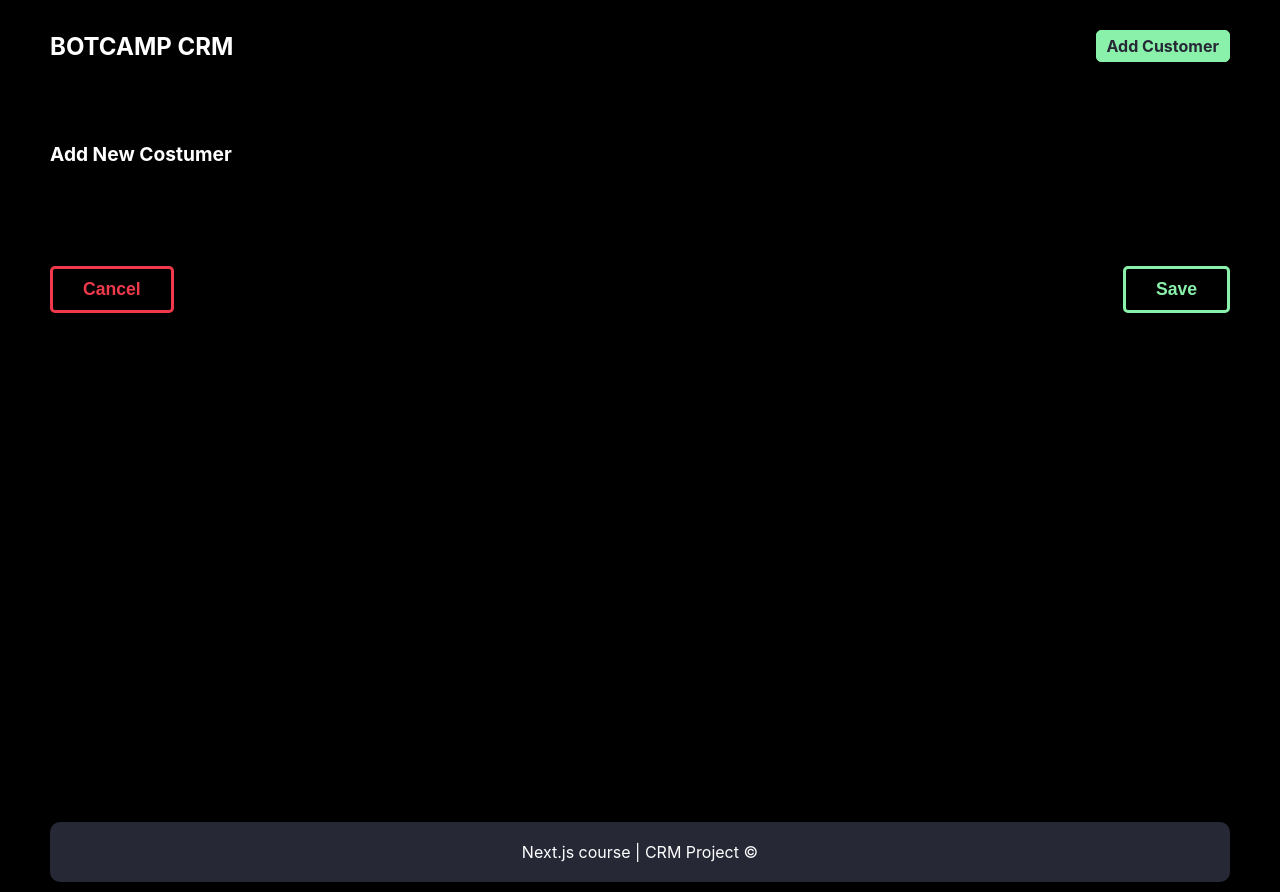
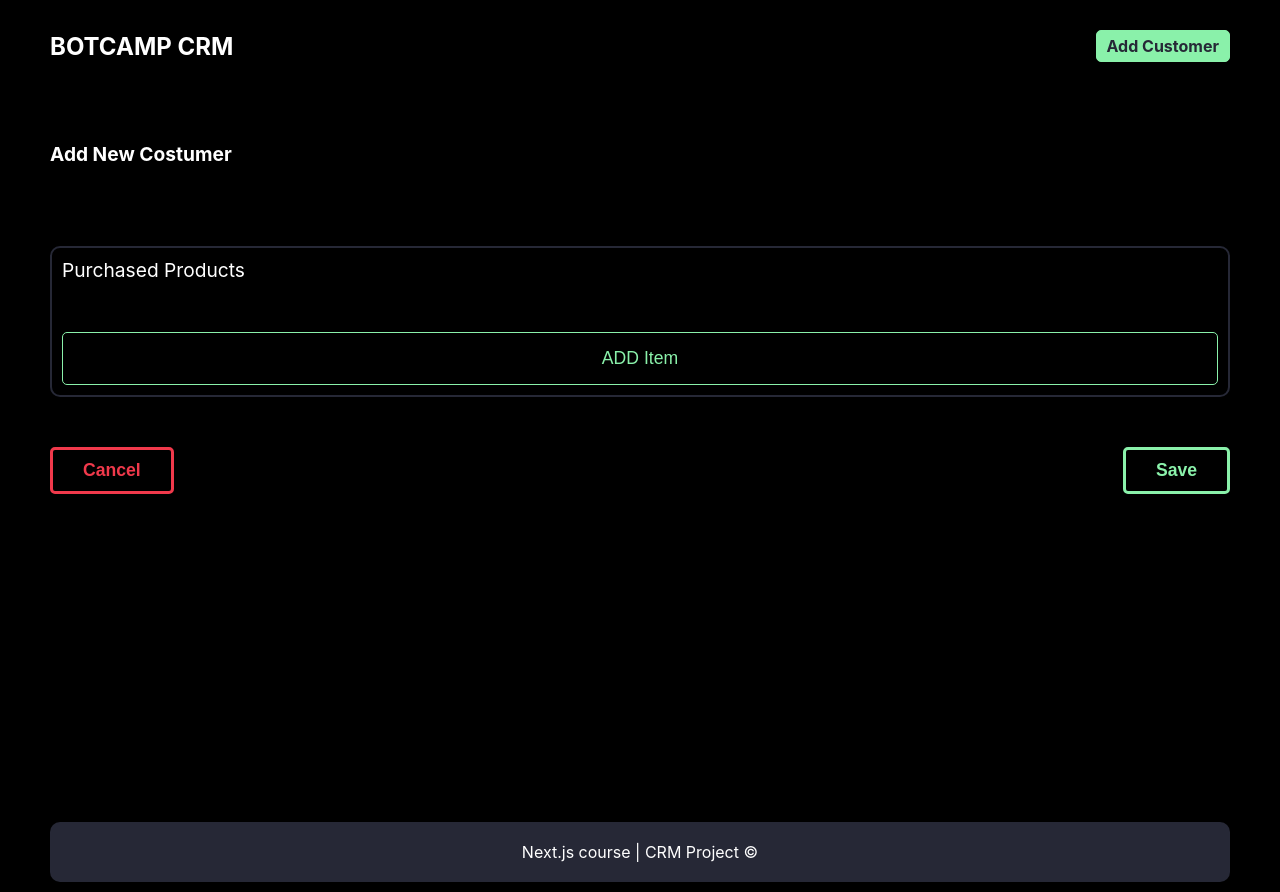
Before and after one commit to neda-vaheb/CRM, a Next.js app in the folder crm/: page /add-customer in a window 1280 px wide. Built offline with nearby package versions, Linux system fonts and the light colour scheme.

Commit message:
Product List at LstItem.js was complete

```diff
--- a/crm/components/module/Form.js
+++ b/crm/components/module/Form.js
@@ -1,9 +1,10 @@
 import React from 'react'
+import ItemList from './ItemList'
 
-function Form() {
+function Form({form ,setForm}) {
   return (
     <div>
-      form
+      <ItemList form={form} setForm={setForm}/>
     </div>
   )
 }
--- /dev/null
+++ b/crm/components/module/ItemList.js
@@ -0,0 +1,41 @@
+import React from 'react'
+import FormInput from './FormInput';
+
+function ItemList({form , setForm}) {
+   const {products} = form;
+   const addHandler = ()=>{
+    setForm({...form , products : [...products , {name:"" , price:"",qty:""}]})
+    console.log(products)
+
+   }
+   const changeHandler= (e,index)=>{
+    const{value ,name}=e.target;
+    const newPoducts =[...products] ;
+    newPoducts[index][name] = value;
+    setForm({...form , products:newPoducts});
+   }
+   const deleteHandler =(index)=>{
+    const newPoducts =[...products];
+    newPoducts.splice(index,1);
+    setForm({...form , products:newPoducts});
+   }
+  return (
+    <div className='item-list'>
+      <p>Purchased Products</p>
+      {products.map((product,index) =>
+         <div key={index} className='form-input__list'>
+<FormInput name="name"  label="Product name" type="text" value={product.name} onChange={(e)=>changeHandler(e,index)} />
+<div>
+<FormInput name="price"  label="Price" type="number" value={product.price} onChange={(e)=>changeHandler(e,index)} />
+<FormInput name="qty"  label="QTY" type="number" value={product.qty} onChange={(e)=>changeHandler(e,index)} />
+
+</div>
+<button onClick={()=>deleteHandler(index)}>Remove</button>
+
+      </div>)}
+      <button onClick={addHandler}>ADD Item</button>
+    </div>
+  )
+}
+
+export default ItemList
```
